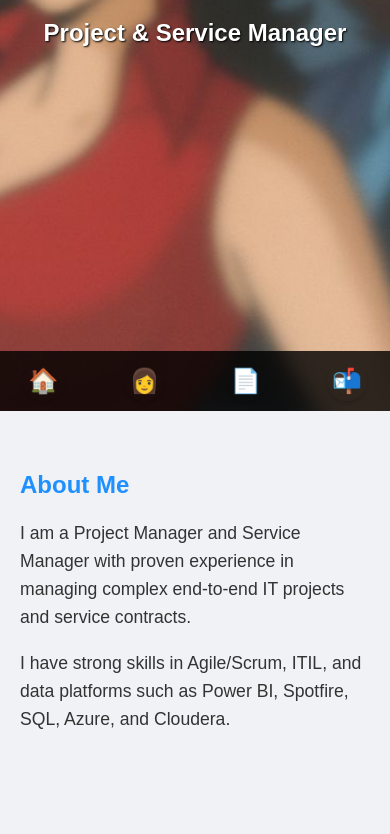
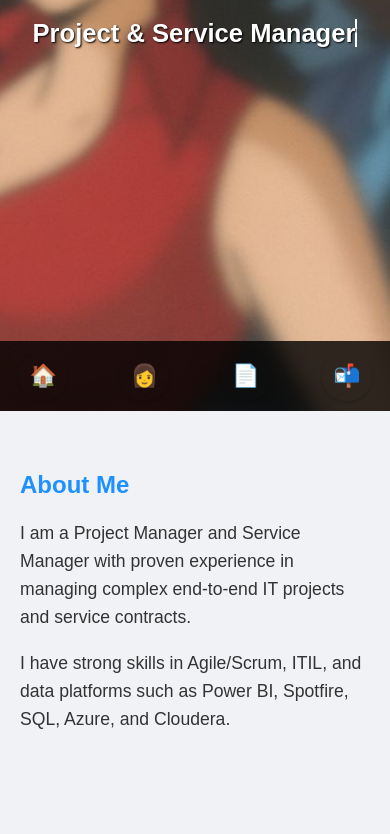
Before and after one commit to Stephybol/content, a plain HTML site: page index.html in a window 390 px wide. Shown: the part 433-1267 px from the top of the page. Drawn offline with Linux system fonts and the light colour scheme.

Commit message:
Update style.css

```diff
--- a/style.css
+++ b/style.css
@@ -1,4 +1,3 @@
-/* Global */
 html {
   scroll-behavior: smooth;
 }
@@ -64,12 +63,17 @@ body {
   font-weight: bold;
 }
 
-/* Sections */
+.typing-text {
+  border-right: 2px solid white;
+  white-space: nowrap;
+  overflow: hidden;
+}
+
+/* Section content */
 .section {
   padding: 80px 20px;
   max-width: 900px;
   margin: 0 auto;
-  background-color: #f0f2f5;
 }
 
 .section h2 {
@@ -85,6 +89,7 @@ body {
 
 .section ul {
   padding-left: 20px;
+  margin-bottom: 30px;
 }
 
 .section a {
@@ -99,11 +104,10 @@ body {
 /* Responsive */
 @media (max-width: 768px) {
   .side-nav {
-    position: fixed;
+    top: auto;
     bottom: 0;
     left: 0;
     right: 0;
-    top: auto;
     transform: none;
     flex-direction: row;
     justify-content: space-around;
@@ -112,6 +116,9 @@ body {
   }
 
   .side-nav a {
+    font-size: 22px;
+    width: 50px;
+    height: 50px;
     color: white;
     background: none;
   }
@@ -121,7 +128,7 @@ body {
   }
 
   .typing-container {
-    font-size: 1.5rem;
+    font-size: 1.6rem;
   }
 
   .section {
```
